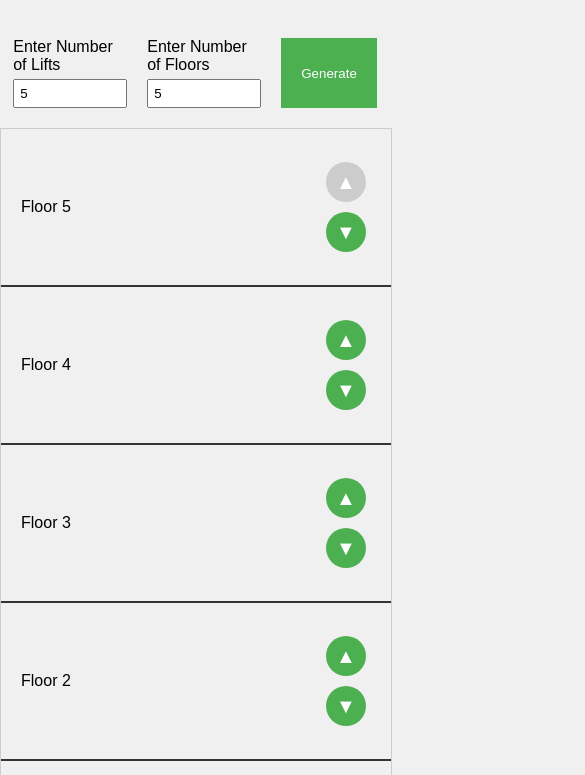
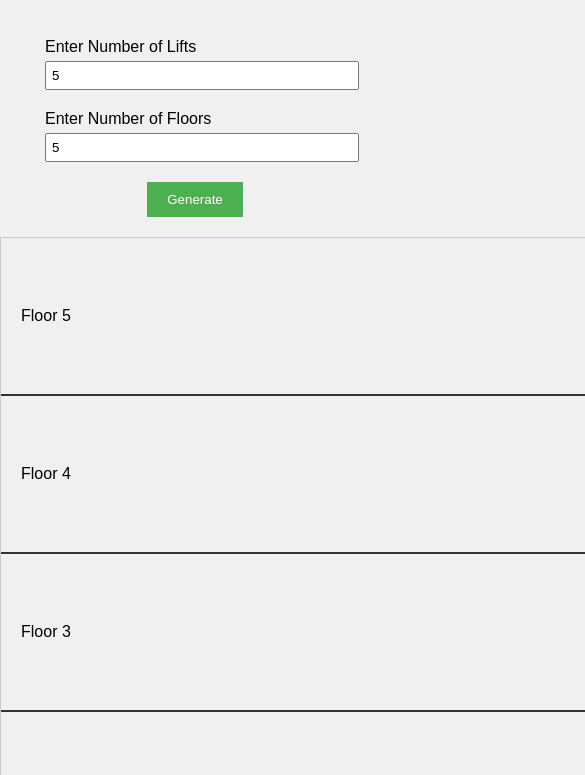
Before and after one commit to bharaths20/lift-simulation, a plain HTML site: page index.html in a window 390 px wide. Both pictures are taken after typing "5", "5" into the empty fields and a click on the button "Generate". Shown: the part 60-835 px from the top of the page, 585 px wide, since content can reach past the window. Drawn offline with Linux system fonts and the light colour scheme.

Commit message:
Making website responsive

```diff
--- a/css/index.css
+++ b/css/index.css
@@ -14,7 +14,7 @@ body {
 
 .generator {
   display: flex;
-  flex-direction: row;
+  flex-wrap: wrap;
   justify-content: center;
   padding: 20px;
   gap: 20px;
@@ -49,8 +49,7 @@ button:hover {
 .simulation {
   position: relative;
   width: 100%;
-  height: 80vh;
-  overflow-y: auto;
+  overflow-x: auto;
   border: 1px solid #ccc;
 }
 
@@ -135,3 +134,24 @@ button:hover {
 .down::after {
   content: "▼";
 }
+
+@media (max-width: 768px) {
+  .generator {
+    flex-direction: column;
+    align-items: center;
+  }
+
+  .liftin,
+  .floorsin {
+    width: 100%;
+    max-width: 300px;
+  }
+
+  input[type="number"] {
+    width: 100%;
+  }
+
+  .simulation {
+    overflow-x: scroll;
+  }
+}
--- a/index.html
+++ b/index.html
@@ -5,7 +5,6 @@
     <meta name="viewport" content="width=device-width, initial-scale=1.0" />
     <title>Lift Simulation</title>
     <link rel="stylesheet" href="css/index.css" />
-    <script src="js/main.js"></script>
   </head>
   <body>
     <h1 class="liftSim">Lifts Area</h1>
@@ -21,5 +20,6 @@
       <button onclick="generate()">Generate</button>
     </div>
     <div class="simulation" id="simulation"></div>
+    <script src="js/main.js"></script>
   </body>
 </html>
--- a/js/main.js
+++ b/js/main.js
@@ -70,7 +70,12 @@ function generate() {
   document.getElementById("up" + floorsValue).disabled = true;
   document.getElementById("down1").disabled = true;
 
+  const totalWidth = liftsValue * (liftWidth + spacing) + spacing;
   const totalHeight = floorsValue * (floorHeight + 2);
+
+  simulation.style.width = `${totalWidth}px`;
+  simulation.style.height = `${totalHeight}px`;
+  simulation.style.minWidth = "100%";
 
   for (let i = 1; i <= liftsValue; i++) {
     const lift = document.createElement("div");
@@ -94,10 +99,8 @@ function generate() {
     lift.style.height = `${liftHeight}px`;
     lift.style.position = "absolute";
     lift.style.bottom = "17px";
-    lift.style.left = `${(i - 1) * (liftWidth + spacing) + 2 * spacing}px`;
+    lift.style.left = `${(i - 1) * (liftWidth + spacing) + spacing + 50}px`;
   }
-
-  simulation.style.height = `${totalHeight}px`;
 
   function addToQueue(targetFloor, direction, button) {
     queue.push({ targetFloor, direction, button });
```
